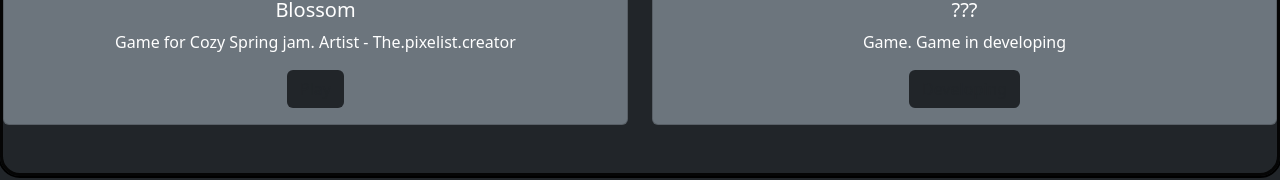
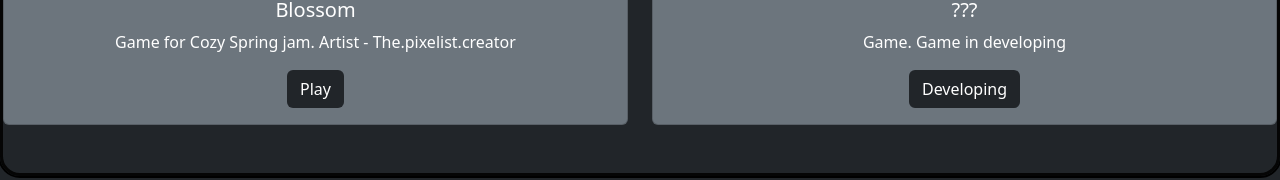
Before and after one commit to FiollDoll/fiolldoll.github.io, a plain HTML site: page index.html in a window 1280 px wide. Shown: the part 528-708 px from the top of the page. Drawn offline with nearby package versions, Linux system fonts and the light colour scheme.

Commit message:
Update index.html

```diff
--- a/index.html
+++ b/index.html
@@ -41,7 +41,7 @@
                     <div class="card-body centerText">
                         <h5 class="card-title">Blossom</h5>
                         <p class="card-text">Game for Cozy Spring jam. Artist - The.pixelist.creator</p>
-                        <a href="https://fioldoll.itch.io/blossom" class="btn bg-dark">Play</a>
+                        <a href="https://fioldoll.itch.io/blossom" class="btn bg-dark text-white">Play</a>
                     </div>
                 </div>
             </div>
@@ -50,7 +50,7 @@
                     <div class="card-body centerText">
                         <h5 class="card-title">???</h5>
                         <p class="card-text">Game. Game in developing</p>
-                        <a href="#" class="btn bg-dark">Developing</a>
+                        <a href="#" class="btn bg-dark text-white">Developing</a>
                     </div>
                 </div>
             </div>
```
